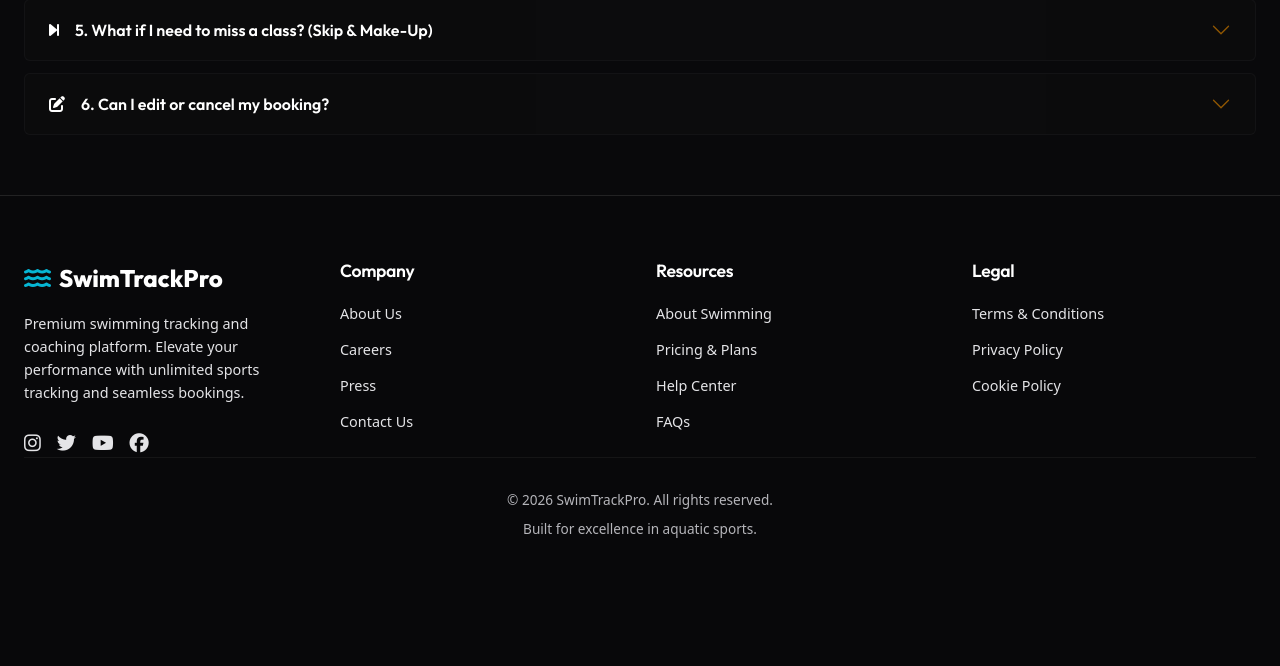
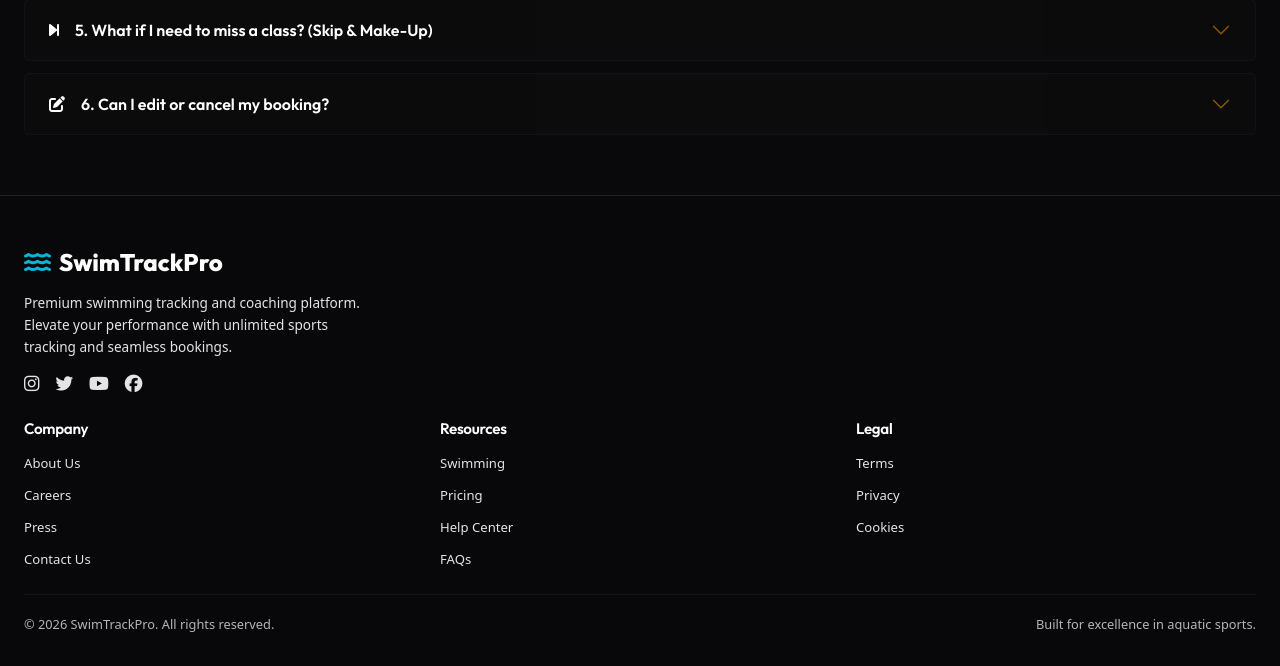
Before and after one commit to muni-qa-engineer/swimTrackPro_v3, a Flask app: page /faq in a window 1280 px wide. Shown: the part 1595-2261 px from the top of the page. Before the commit the page ends 2133 px from the top, so only its background shows below. Run offline with Flask 3, Linux system fonts and the light colour scheme; some libraries are stand-ins or nearby versions.

Commit message:
Fix06: Footer alignment changed

```diff
--- a/static/css/animations.css
+++ b/static/css/animations.css
@@ -18,7 +18,7 @@
   }
   to {
     opacity: 1;
-    transform: translateY(0);
+    transform: none;
   }
 }
 
@@ -68,7 +68,7 @@
   }
   to {
     opacity: 1;
-    transform: translateX(0);
+    transform: none;
   }
 }
 
--- a/templates/components/footer.html
+++ b/templates/components/footer.html
@@ -1,61 +1,60 @@
 <hr style="border-top: 1px solid rgba(255, 255, 255, 0.4); margin: 0; padding: 0;">
-<footer class="footer mt-auto" style="background: rgba(9, 9, 11, 0.95); padding: 4rem 0 2rem 0; margin-top: 4rem; backdrop-filter: var(--backdrop-blur);">
+<footer class="footer mt-auto" style="background: rgba(9, 9, 11, 0.95); padding: 3rem 0 2rem 0; margin-top: 4rem; backdrop-filter: var(--backdrop-blur);">
     <div class="container">
-        <div class="grid grid-cols-1 md:grid-cols-4 gap-8 mb-8" style="color: var(--color-text-secondary);">
-
-            <!-- Column 1: Brand -->
-            <div class="footer-col">
-                <a class="navbar-brand font-display" href="/" style="font-size: 1.5rem; font-weight: 800; color: white; display: flex; align-items: center; gap: 0.5rem; text-decoration: none; margin-bottom: 1rem;">
+        <!-- Brand Section -->
+        <div style="color: var(--color-text-secondary); margin-bottom: 1.5rem;">
+            <a class="navbar-brand font-display" href="/" style="font-size: 1.5rem; font-weight: 800; color: white; display: flex; align-items: center; gap: 0.5rem; text-decoration: none; margin-bottom: 0.75rem;">
                 <i class="fa-solid fa-water" style="color: var(--color-primary);"></i> SwimTrackPro
             </a>
-                <p style="font-size: 0.9rem; line-height: 1.6; max-width: 250px;">
+            <p style="font-size: 0.85rem; line-height: 1.6; max-width: 350px; margin: 0 0 0.75rem 0;">
                 Premium swimming tracking and coaching platform. Elevate your performance with unlimited sports tracking and seamless bookings.
             </p>
-                <div class="social-links flex gap-4 mt-4">
-                    <a href="#" style="color: var(--color-text-secondary); font-size: 1.2rem; transition: color var(--transition-fast);" onmouseover="this.style.color='var(--color-primary)'" onmouseout="this.style.color='var(--color-text-secondary)'"><i class="fa-brands fa-instagram"></i></a>
-                    <a href="#" style="color: var(--color-text-secondary); font-size: 1.2rem; transition: color var(--transition-fast);" onmouseover="this.style.color='var(--color-primary)'" onmouseout="this.style.color='var(--color-text-secondary)'"><i class="fa-brands fa-twitter"></i></a>
-                    <a href="#" style="color: var(--color-text-secondary); font-size: 1.2rem; transition: color var(--transition-fast);" onmouseover="this.style.color='var(--color-primary)'" onmouseout="this.style.color='var(--color-text-secondary)'"><i class="fa-brands fa-youtube"></i></a>
-                    <a href="#" style="color: var(--color-text-secondary); font-size: 1.2rem; transition: color var(--transition-fast);" onmouseover="this.style.color='var(--color-primary)'" onmouseout="this.style.color='var(--color-text-secondary)'"><i class="fa-brands fa-facebook"></i></a>
+            <div class="social-links" style="display: flex; gap: 1rem;">
+                <a href="#" style="color: var(--color-text-secondary); font-size: 1.1rem; transition: color var(--transition-fast);" onmouseover="this.style.color='var(--color-primary)'" onmouseout="this.style.color='var(--color-text-secondary)'"><i class="fa-brands fa-instagram"></i></a>
+                <a href="#" style="color: var(--color-text-secondary); font-size: 1.1rem; transition: color var(--transition-fast);" onmouseover="this.style.color='var(--color-primary)'" onmouseout="this.style.color='var(--color-text-secondary)'"><i class="fa-brands fa-twitter"></i></a>
+                <a href="#" style="color: var(--color-text-secondary); font-size: 1.1rem; transition: color var(--transition-fast);" onmouseover="this.style.color='var(--color-primary)'" onmouseout="this.style.color='var(--color-text-secondary)'"><i class="fa-brands fa-youtube"></i></a>
+                <a href="#" style="color: var(--color-text-secondary); font-size: 1.1rem; transition: color var(--transition-fast);" onmouseover="this.style.color='var(--color-primary)'" onmouseout="this.style.color='var(--color-text-secondary)'"><i class="fa-brands fa-facebook"></i></a>
             </div>
         </div>
 
-            <!-- Column 2: Company -->
-            <div class="footer-col">
-                <h4 style="color: white; font-size: 1.1rem; font-weight: 600; margin-bottom: 1.25rem;">Company</h4>
-                <ul style="list-style: none; padding: 0; margin: 0; display: flex; flex-direction: column; gap: 0.75rem;">
-                    <li><a href="/about" style="color: inherit; text-decoration: none; font-size: 0.9rem; transition: color var(--transition-fast);" onmouseover="this.style.color='white'" onmouseout="this.style.color='var(--color-text-secondary)'">About Us</a></li>
-                    <li><a href="/register" style="color: inherit; text-decoration: none; font-size: 0.9rem; transition: color var(--transition-fast);" onmouseover="this.style.color='white'" onmouseout="this.style.color='var(--color-text-secondary)'">Careers</a></li>
-                    <li><a href="#" style="color: inherit; text-decoration: none; font-size: 0.9rem; transition: color var(--transition-fast);" onmouseover="this.style.color='white'" onmouseout="this.style.color='var(--color-text-secondary)'">Press</a></li>
-                    <li><a href="/help" style="color: inherit; text-decoration: none; font-size: 0.9rem; transition: color var(--transition-fast);" onmouseover="this.style.color='white'" onmouseout="this.style.color='var(--color-text-secondary)'">Contact Us</a></li>
+        <!-- Links Row: Always 3 columns -->
+        <div style="display: grid; grid-template-columns: repeat(3, 1fr); gap: 1rem; color: var(--color-text-secondary); margin-bottom: 1.5rem;">
+            <!-- Company -->
+            <div>
+                <h4 style="color: white; font-size: 0.95rem; font-weight: 600; margin-bottom: 0.75rem;">Company</h4>
+                <ul style="list-style: none; padding: 0; margin: 0; display: flex; flex-direction: column; gap: 0.5rem;">
+                    <li><a href="/about" style="color: inherit; text-decoration: none; font-size: 0.82rem; transition: color var(--transition-fast);" onmouseover="this.style.color='white'" onmouseout="this.style.color='var(--color-text-secondary)'">About Us</a></li>
+                    <li><a href="/register" style="color: inherit; text-decoration: none; font-size: 0.82rem; transition: color var(--transition-fast);" onmouseover="this.style.color='white'" onmouseout="this.style.color='var(--color-text-secondary)'">Careers</a></li>
+                    <li><a href="#" style="color: inherit; text-decoration: none; font-size: 0.82rem; transition: color var(--transition-fast);" onmouseover="this.style.color='white'" onmouseout="this.style.color='var(--color-text-secondary)'">Press</a></li>
+                    <li><a href="/help" style="color: inherit; text-decoration: none; font-size: 0.82rem; transition: color var(--transition-fast);" onmouseover="this.style.color='white'" onmouseout="this.style.color='var(--color-text-secondary)'">Contact Us</a></li>
                 </ul>
             </div>
 
-            <!-- Column 3: Resources -->
-            <div class="footer-col">
-                <h4 style="color: white; font-size: 1.1rem; font-weight: 600; margin-bottom: 1.25rem;">Resources</h4>
-                <ul style="list-style: none; padding: 0; margin: 0; display: flex; flex-direction: column; gap: 0.75rem;">
-                    <li><a href="/about-swimming" style="color: inherit; text-decoration: none; font-size: 0.9rem; transition: color var(--transition-fast);" onmouseover="this.style.color='white'" onmouseout="this.style.color='var(--color-text-secondary)'">About Swimming</a></li>
-                    <li><a href="/#plans" style="color: inherit; text-decoration: none; font-size: 0.9rem; transition: color var(--transition-fast);" onmouseover="this.style.color='white'" onmouseout="this.style.color='var(--color-text-secondary)'">Pricing & Plans</a></li>
-                    <li><a href="/help" style="color: inherit; text-decoration: none; font-size: 0.9rem; transition: color var(--transition-fast);" onmouseover="this.style.color='white'" onmouseout="this.style.color='var(--color-text-secondary)'">Help Center</a></li>
-                    <li><a href="/faq" style="color: inherit; text-decoration: none; font-size: 0.9rem; transition: color var(--transition-fast);" onmouseover="this.style.color='white'" onmouseout="this.style.color='var(--color-text-secondary)'">FAQs</a></li>
+            <!-- Resources -->
+            <div>
+                <h4 style="color: white; font-size: 0.95rem; font-weight: 600; margin-bottom: 0.75rem;">Resources</h4>
+                <ul style="list-style: none; padding: 0; margin: 0; display: flex; flex-direction: column; gap: 0.5rem;">
+                    <li><a href="/about-swimming" style="color: inherit; text-decoration: none; font-size: 0.82rem; transition: color var(--transition-fast);" onmouseover="this.style.color='white'" onmouseout="this.style.color='var(--color-text-secondary)'">Swimming</a></li>
+                    <li><a href="/#plans" style="color: inherit; text-decoration: none; font-size: 0.82rem; transition: color var(--transition-fast);" onmouseover="this.style.color='white'" onmouseout="this.style.color='var(--color-text-secondary)'">Pricing</a></li>
+                    <li><a href="/help" style="color: inherit; text-decoration: none; font-size: 0.82rem; transition: color var(--transition-fast);" onmouseover="this.style.color='white'" onmouseout="this.style.color='var(--color-text-secondary)'">Help Center</a></li>
+                    <li><a href="/faq" style="color: inherit; text-decoration: none; font-size: 0.82rem; transition: color var(--transition-fast);" onmouseover="this.style.color='white'" onmouseout="this.style.color='var(--color-text-secondary)'">FAQs</a></li>
                 </ul>
             </div>
 
-            <!-- Column 4: Legal -->
-            <div class="footer-col">
-                <h4 style="color: white; font-size: 1.1rem; font-weight: 600; margin-bottom: 1.25rem;">Legal</h4>
-                <ul style="list-style: none; padding: 0; margin: 0; display: flex; flex-direction: column; gap: 0.75rem;">
-                    <li><a href="/terms-agreement" style="color: inherit; text-decoration: none; font-size: 0.9rem; transition: color var(--transition-fast);" onmouseover="this.style.color='white'" onmouseout="this.style.color='var(--color-text-secondary)'">Terms & Conditions</a></li>
-                    <li><a href="#" style="color: inherit; text-decoration: none; font-size: 0.9rem; transition: color var(--transition-fast);" onmouseover="this.style.color='white'" onmouseout="this.style.color='var(--color-text-secondary)'">Privacy Policy</a></li>
-                    <li><a href="#" style="color: inherit; text-decoration: none; font-size: 0.9rem; transition: color var(--transition-fast);" onmouseover="this.style.color='white'" onmouseout="this.style.color='var(--color-text-secondary)'">Cookie Policy</a></li>
+            <!-- Legal -->
+            <div>
+                <h4 style="color: white; font-size: 0.95rem; font-weight: 600; margin-bottom: 0.75rem;">Legal</h4>
+                <ul style="list-style: none; padding: 0; margin: 0; display: flex; flex-direction: column; gap: 0.5rem;">
+                    <li><a href="/terms-agreement" style="color: inherit; text-decoration: none; font-size: 0.82rem; transition: color var(--transition-fast);" onmouseover="this.style.color='white'" onmouseout="this.style.color='var(--color-text-secondary)'">Terms</a></li>
+                    <li><a href="#" style="color: inherit; text-decoration: none; font-size: 0.82rem; transition: color var(--transition-fast);" onmouseover="this.style.color='white'" onmouseout="this.style.color='var(--color-text-secondary)'">Privacy</a></li>
+                    <li><a href="#" style="color: inherit; text-decoration: none; font-size: 0.82rem; transition: color var(--transition-fast);" onmouseover="this.style.color='white'" onmouseout="this.style.color='var(--color-text-secondary)'">Cookies</a></li>
                 </ul>
             </div>
-
         </div>
 
-        <div class="footer-bottom" style="border-top: 1px solid rgba(255, 255, 255, 0.05); padding-top: 2rem; display: flex; flex-direction: column; md-flex-direction: row; justify-content: space-between; align-items: center; color: var(--color-text-muted); font-size: 0.85rem;">
+        <div style="border-top: 1px solid rgba(255, 255, 255, 0.05); padding-top: 1.25rem; display: flex; justify-content: space-between; align-items: center; color: var(--color-text-muted); font-size: 0.8rem; flex-wrap: wrap; gap: 0.25rem;">
             <p style="margin: 0;">&copy; 2026 SwimTrackPro. All rights reserved.</p>
-            <p style="margin: 0; margin-top: 0.5rem;">Built for excellence in aquatic sports.</p>
+            <p style="margin: 0;">Built for excellence in aquatic sports.</p>
         </div>
     </div>
 </footer>
```
Also changed, not shown: templates/booking.html (+88 -14 lines), templates/payment_options.html (+7 -0 lines). Lines whose indentation alone changed are shown as unchanged.
